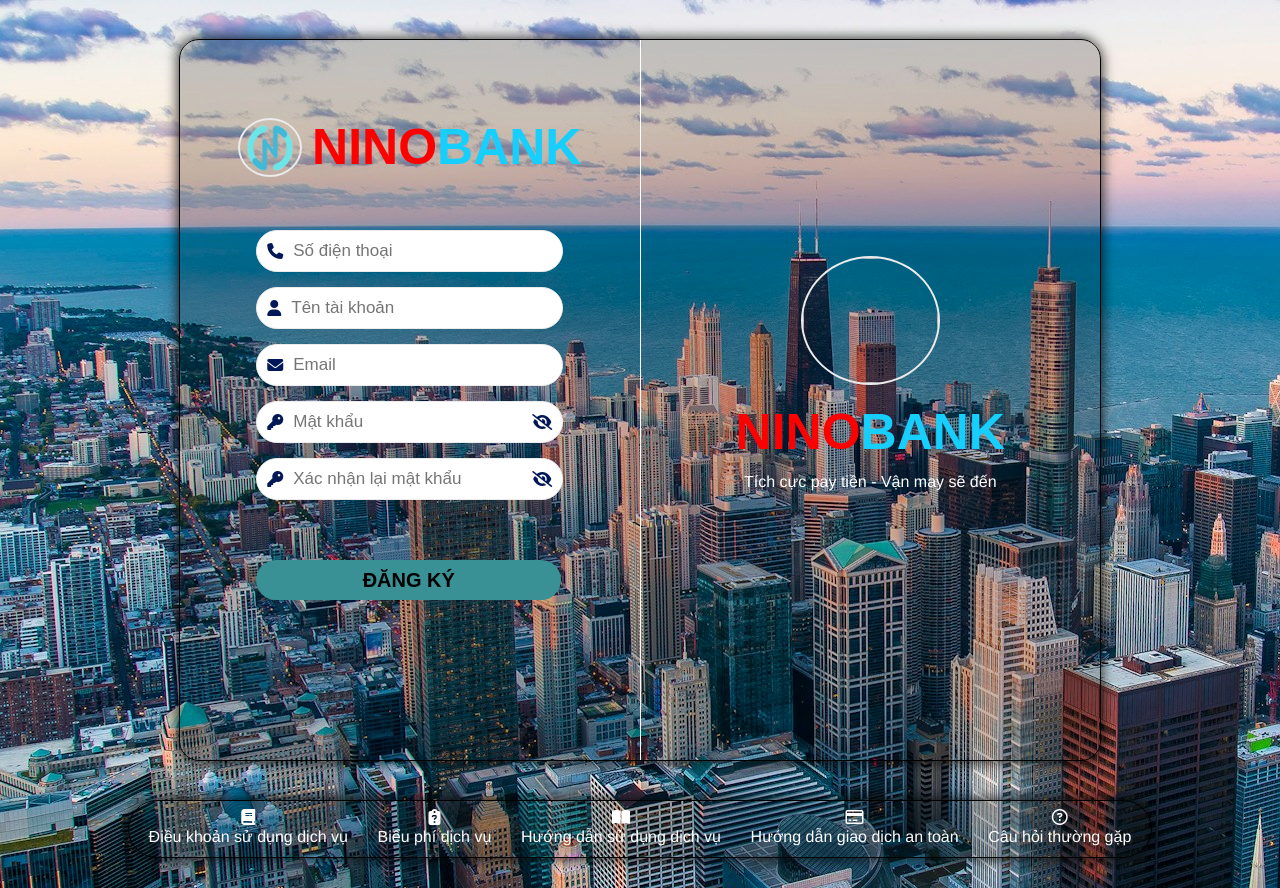
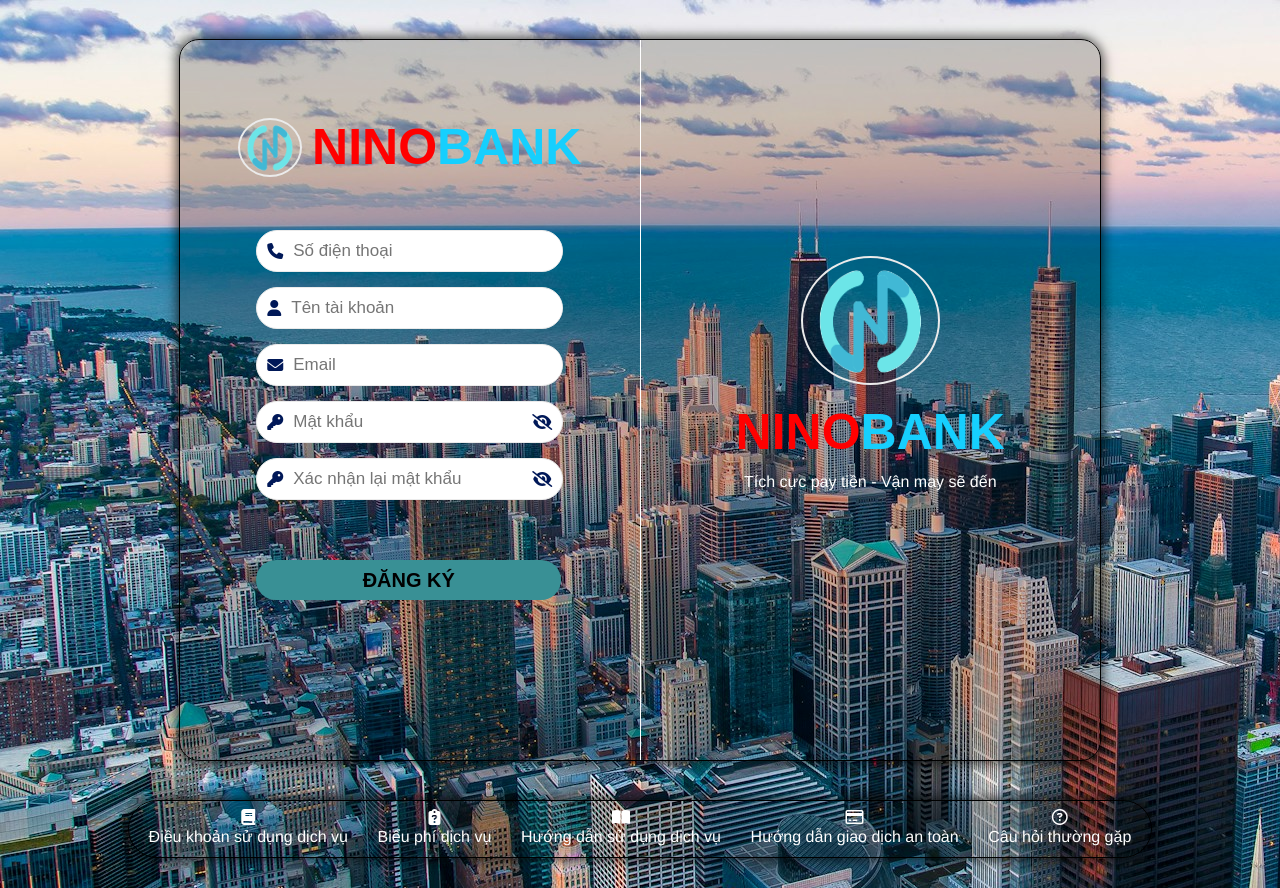
Before and after one commit to PurePeter/Ninobank, a plain HTML site: page register.html in a window 1280 px wide. Drawn offline with Linux system fonts and the light colour scheme; the site is published under a folder, as on GitHub Pages, so addresses that start at the root find nothing; files whose address does not match are found by name.

Commit message:
Update register.html

```diff
--- a/register.html
+++ b/register.html
@@ -51,7 +51,7 @@
             </div>
             <div class="right-img">
                 <div class="img-solution">
-                    <img src="/assets/img/logo-Photoroom.png" alt="" class="logo-bank">
+                    <img src="./assets/img/logo-Photoroom.png" alt="" class="logo-bank">
                     <p class="name-bank"><span class="content-1">NINO</span><span class="content-2">BANK</span></p>
                     <p class="slogan">Tích cực pay tiền - Vận may sẽ đến</p>
                 </div>
```
